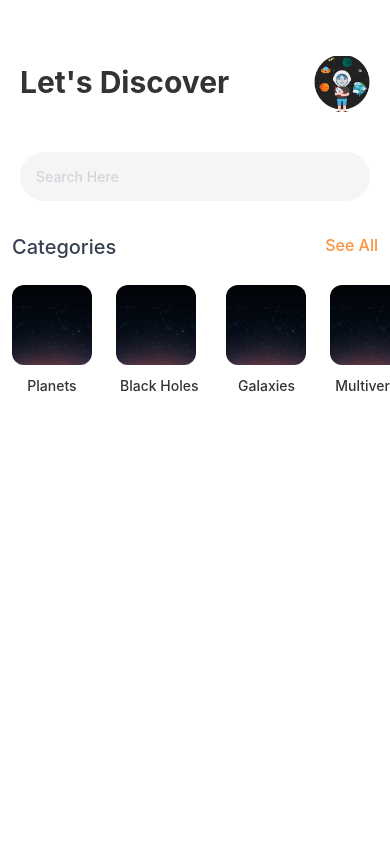
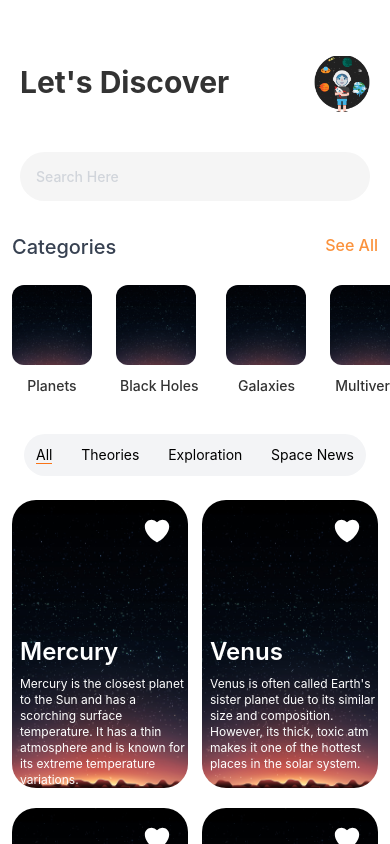
Before and after one commit to kalyani179/AstroLearnHub, a React Native app: screen /Home in a window 390 px wide. Built offline with nearby package versions, Linux system fonts and the light colour scheme.

Commit message:
HomeScreen Completed

```diff
--- a/package.json
+++ b/package.json
@@ -18,6 +18,7 @@
         "react": "18.2.0",
         "react-native": "0.72.5",
         "react-native-app-intro-slider": "^4.0.4",
+        "react-native-heroicons": "^3.2.0",
         "react-native-safe-area-context": "4.6.3",
         "react-native-screens": "~3.22.0",
         "tailwindcss": "3.3.2"
--- a/src/components/sortCategories.js
+++ b/src/components/sortCategories.js
@@ -1,30 +1,61 @@
-import { View, Text, TouchableOpacity } from 'react-native'
+import { View, Text, TouchableOpacity, ScrollView,Image } from 'react-native'
 import React,{useState} from 'react'
+import { AllData } from '../constants/AllData';
+import {HeartIcon} from "react-native-heroicons/solid";
 
-export default function sortCategories() {
+function Card({item}){
+  const [isFavourite,toggleFavourite] = useState(false);
+  return(
+    <View>
+    <TouchableOpacity className="mb-5">
+    <Image className="w-44 h-72 rounded-3xl" source={item.image}/>
+    <TouchableOpacity onPress={()=>toggleFavourite(!isFavourite)} className="absolute top-4 right-4">
+      <HeartIcon color={isFavourite ? "red" : "white"} size={"30"}/>
+    </TouchableOpacity>
+    <Text className="absolute text-white font-semibold text-2xl mt-32 p-2">{item.title}</Text>
+    <Text className="absolute text-white text-xs mt-40 pl-2 pt-4">{item.text}</Text>
+  </TouchableOpacity>
+  </View>
+  )
+}
+
+export default function SortCategories() {
   const [activeTab,setActiveTab] = useState(1);
-
   function handleTabClick(tabNumber){
     setActiveTab(tabNumber);
   }
   return (
     <View>
-      <TouchableOpacity onPress={handleTabClick(1)} className={`${activeTab === 1 ? 'active' : ''}`}>
+      <View className="flex-row justify-between m-6 bg-gray-100 p-3 rounded-full">
+          <TouchableOpacity onPress={()=>handleTabClick(1)} className={`${activeTab === 1 ? 'border-b border-orange-500' : ''}`}>
             <Text>All</Text>
           </TouchableOpacity>
-      <TouchableOpacity onPress={handleTabClick(2)} className={`${activeTab === 1 ? 'active' : ''}`}>
+          <TouchableOpacity onPress={()=>handleTabClick(2)} className={`${activeTab === 2 ? 'border-b border-orange-500' : ''}`}>
             <Text>Theories</Text>
           </TouchableOpacity>
-      <TouchableOpacity onPress={handleTabClick(3)} className={`${activeTab === 1 ? 'active' : ''}`}>
+          <TouchableOpacity onPress={()=>handleTabClick(3)} className={`${activeTab === 3 ? 'border-b border-orange-500' : ''}`}>
             <Text>Exploration</Text>
           </TouchableOpacity>
-      <TouchableOpacity onPress={handleTabClick(4)} className={`${activeTab === 1 ? 'active' : ''}`}>
+          <TouchableOpacity onPress={()=>handleTabClick(4)} className={`${activeTab === 4 ? 'border-b border-orange-500' : ''}`}>
             <Text>Space News</Text>
           </TouchableOpacity>
+        </View>
       <View>
-          {activeTab===1 && <View></View>}
-          {activeTab===2 && <View></View>}
-          {activeTab===3 && <View></View>}
+          {activeTab===1 && <View className="mx-3 flex-row flex-wrap justify-between">
+           {
+            AllData.map((all,index)=>{
+              return(
+                <Card item={all} key={index}/>
+              )
+            })
+           }
+          </View>}
+          {activeTab===2 && <View>
+            <Text>Hello</Text>
+          </View>}
+          {activeTab===3 && <View>
+            <Text></Text>
+          </View>}
           {activeTab===4 && <View></View>}
       </View>
     </View>
--- a/src/constants/AllData.js
+++ b/src/constants/AllData.js
@@ -1,38 +1,38 @@
 export const AllData=[
     {
         key:1,
-        title:"",
-        text:"",
-        image:require("../assets/All")
+        title:"Mercury",
+        text:"Mercury is the closest planet to the Sun and has a scorching surface temperature. It has a thin atmosphere and is known for its extreme temperature variations.",
+        image:require("../assets/sun.jpg")
     },
     {
         key:2,
-        title:"",
-        text:"",
-        image:require("../assets/All")
+        title:"Venus",
+        text:"Venus is often called Earth's sister planet due to its similar size and composition. However, its thick, toxic atm makes it one of the hottest places in the solar system.",
+        image:require("../assets/sun.jpg")
     },
     {
         key:3,
-        title:"",
-        text:"",
-        image:require("../assets/All")
+        title:"Earth",
+        text:"Earth is our home, the only known planet with life. It has a diverse ecosystem, a breathable atmosphere, and a unique blend of land and water.",
+        image:require("../assets/sun.jpg")
     },
     {
         key:4,
-        title:"",
-        text:"",
-        image:require("../assets/All")
+        title:"Mars",
+        text:"Mars, often referred to as the Red Planet because of its rusty color, is the focus of many space missions due to its potential for past or present microbial life..",
+        image:require("../assets/sun.jpg")
     },
     {
         key:5,
-        title:"",
-        text:"",
-        image:require("../assets/All")
+        title:"Jupiter",
+        text:" Jupiter is the largest planet in our solar system and has a powerful magnetic field. It's known for its iconic Great Red Spot, a massive storm.",
+        image:require("../assets/sun.jpg")
     },
     {
         key:6,
-        title:"",
-        text:"",
-        image:require("../assets/All")
+        title:"Saturn",
+        text:"Saturn is famous for its stunning ring system, composed of countless icy particles. It's a gas giant like Jupiter.",
+        image:require("../assets/sun.jpg")
     }
 ]
--- a/src/constants/CategoriesData.js
+++ b/src/constants/CategoriesData.js
@@ -1,42 +1,52 @@
 export const CategoriesData=[
     {
+        key:1,
         title:"Planets",
         image:require("../assets/sun.jpg")
     },
     {
+        key:2,
         title:"Black Holes",
         image:require("../assets/sun.jpg")
     },
     {
+        key:3,
         title:"Galaxies",
         image:require("../assets/sun.jpg")
     },
     {
+        key:4,
         title:"Multiverse",
         image:require("../assets/sun.jpg")
     },
     {
+        key:5,
         title:"Space Travel",
         image:require("../assets/sun.jpg")
     },
     {
+        key:6,
         title:"Time Travel",
         image:require("../assets/sun.jpg")
     },
     {
+        key:7,
         title:"Stars",
         image:require("../assets/sun.jpg")
     },
     {
+        key:8,
         title:"Satellites",
         image:require("../assets/sun.jpg")
     },
     {
+        key:9,
         title:"Asteroids",
         image:require("../assets/sun.jpg")
     },
     {
+        key:10,
         title:"Astronauts",
-        image:require("../assets/avatar.png")
+        image:require("../assets/sun.jpg")
     }
 ]
--- a/src/screens/HomeScreen.jsx
+++ b/src/screens/HomeScreen.jsx
@@ -2,6 +2,7 @@ import { SafeAreaView, View, Text, ScrollView,Image, TouchableOpacity, TextInput
 import React from 'react'
 import slides from '../constants/WelcomeSlideData';
 import Categories from '../components/categories';
+import SortCategories from '../components/sortCategories';
 
 export default function HomeScreen() {
   const HomeContent = slides[1];
@@ -16,7 +17,6 @@ export default function HomeScreen() {
 
         <View>
           <TouchableOpacity className="m-5 p-4 bg-neutral-100 rounded-full">
-
             <TextInput placeholder='Search Here' className="font-medium text-gray-300" />
           </TouchableOpacity>
         </View>
@@ -25,6 +25,9 @@ export default function HomeScreen() {
           <Categories />
         </View>
 
+        <View>
+          <SortCategories/>
+        </View>
       </ScrollView>
     </SafeAreaView>
   )
```
Also changed, not shown: 1 other file (tests, documents, lock files or other folders). Lines whose indentation alone changed are shown as unchanged.
